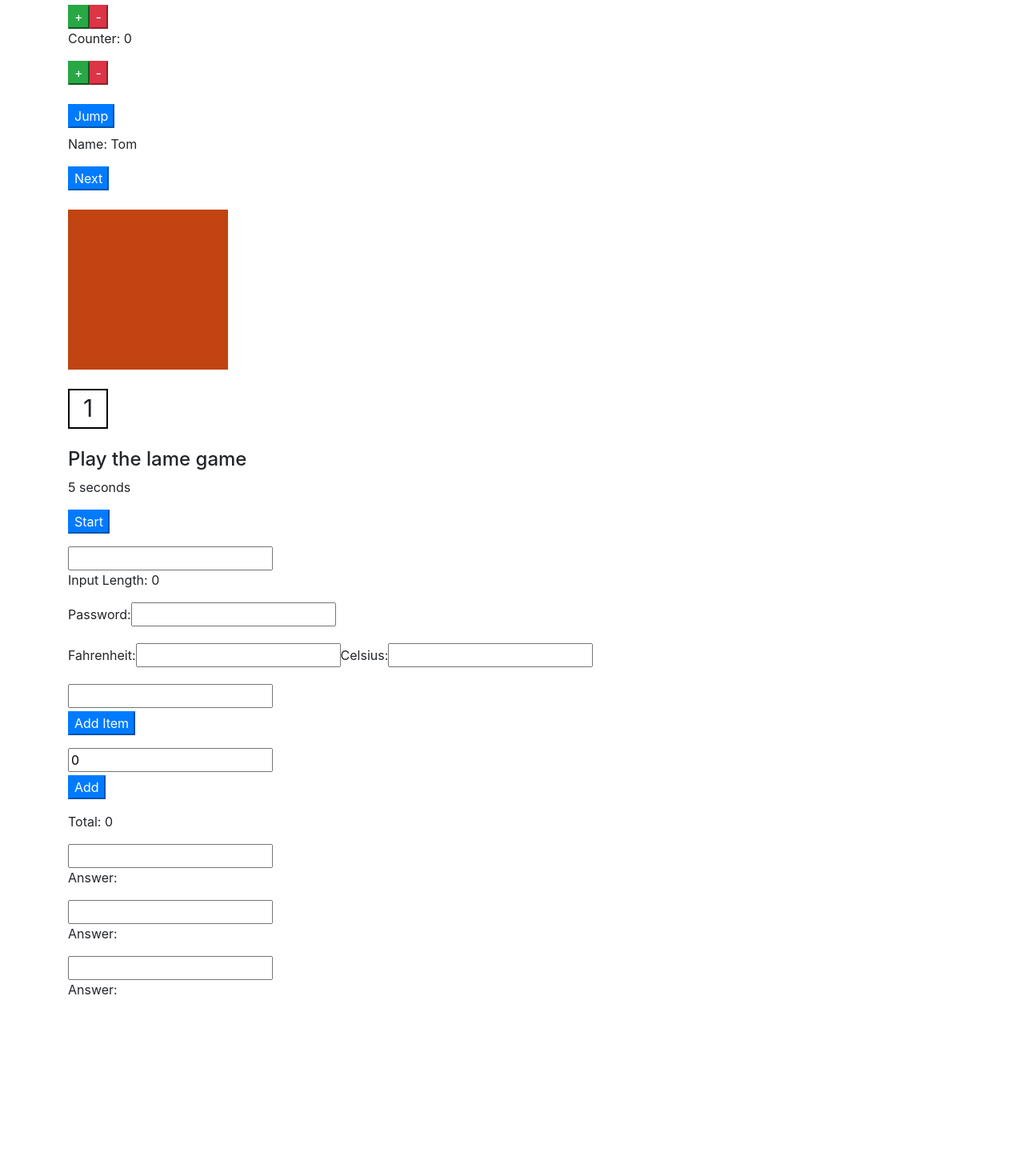
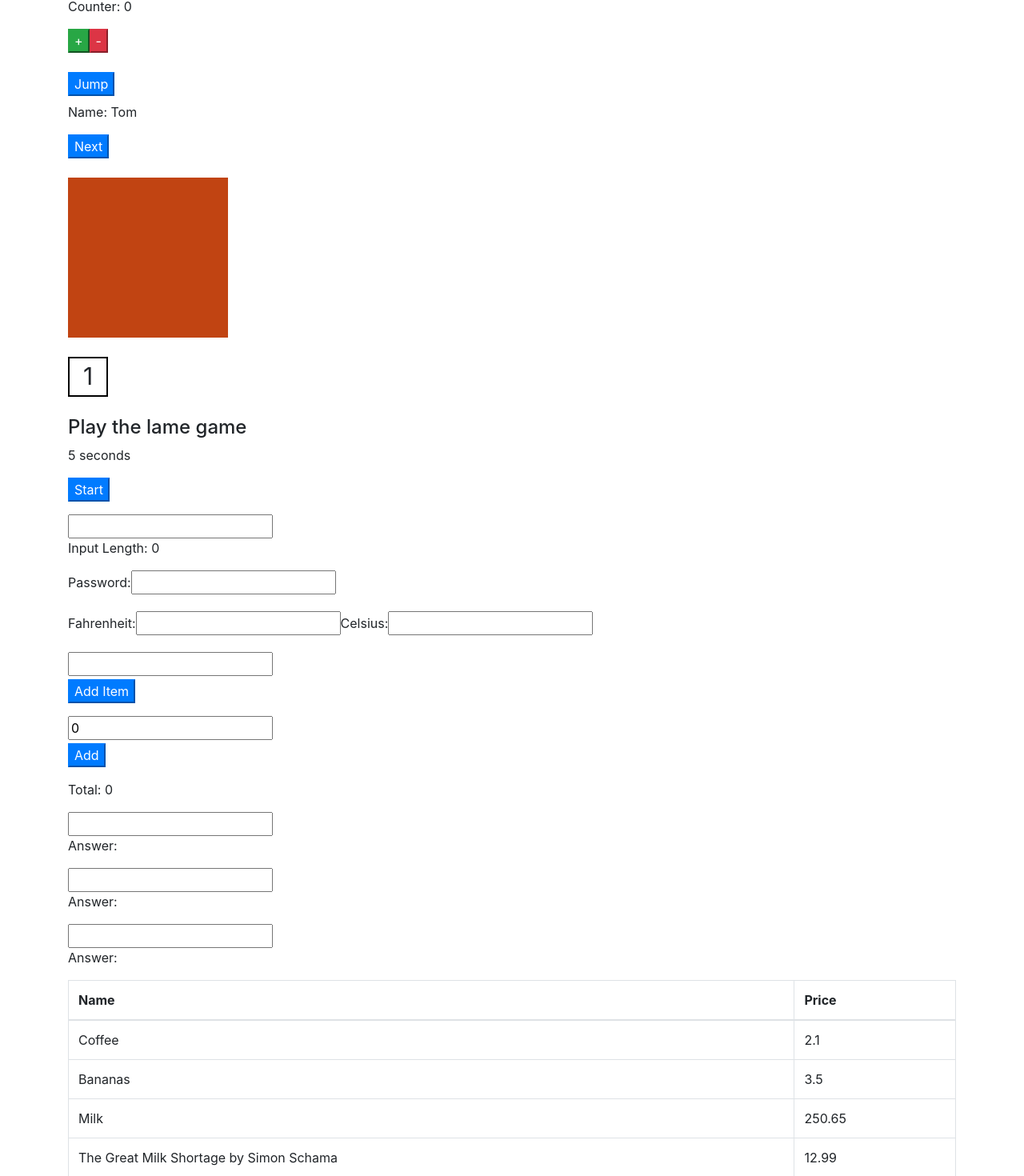
Before and after one commit to mdm106/week-09--first-react-app, a React (Create React App) app: page / in a window 1280 px wide. Shown: the part 1070-2540 px from the top of the page at 80% size. Before the commit the page ends 2335 px from the top, so only its background shows below. Built offline with nearby package versions, Linux system fonts and the light colour scheme.

Commit message:
Components moved from App to Stuff component, and stuff component included in App

```diff
--- a/src/components/Stuff.js
+++ b/src/components/Stuff.js
@@ -4,6 +4,21 @@ import Header from "./Header";
 import Paragraph from "./Paragraph";
 import Square from "./Square";
 import People from "./People";
+import Basket from './Basket';
+import ToggleText from './ToggleText'
+import Counter from './Counter'
+import StepCounter from './StepCounter'
+import CatchMeIfYouCan from './CatchMeIfYouCan';
+import RollCall from './RollCall';
+import Colours from './tricksyState/Colours';
+import Die from './tricksyState/Die';
+import LameGame from './tricksyState/LameGame';
+import Length from './formComponents/Length';
+import PasswordStrength from './formComponents/PasswordStrength';
+import TempConverter from './formComponents/TempConverter';
+import List from './formComponents/List';
+import Adder from './formComponents/Adder';
+import Transform from './formComponents/Transform';
 
 const Stuff = ({ square }) => (
     <>
@@ -15,6 +30,30 @@ const Stuff = ({ square }) => (
         </Paragraph>
         {square ? <Square /> : null}
         <People names = {["James P. Sullivan", "Mike Wazowski", "Boo", "Randall Boggs", "Roz", "Fungus"]}/>
+        <Basket items={
+          [
+            { name: "Coffee", price: 2.10 },
+            { name: "Bananas", price: 3.50 },
+            { name: "Milk", price: 250.65 },
+            { name: "The Great Milk Shortage by Simon Schama", price: 12.99 },
+          ]
+        } />
+        <ToggleText />
+        <Counter />
+        <StepCounter />
+        <CatchMeIfYouCan />
+        <RollCall />
+        <Colours />
+        <Die />
+        <LameGame aim={5}/>
+        <Length />
+        <PasswordStrength />
+        <TempConverter />
+        <List />
+        <Adder />
+        <Transform transform={x => x * x} />
+        <Transform transform={x => x + 4} />
+        <Transform transform={x => x * 10} />
     </>
 );
 
```
